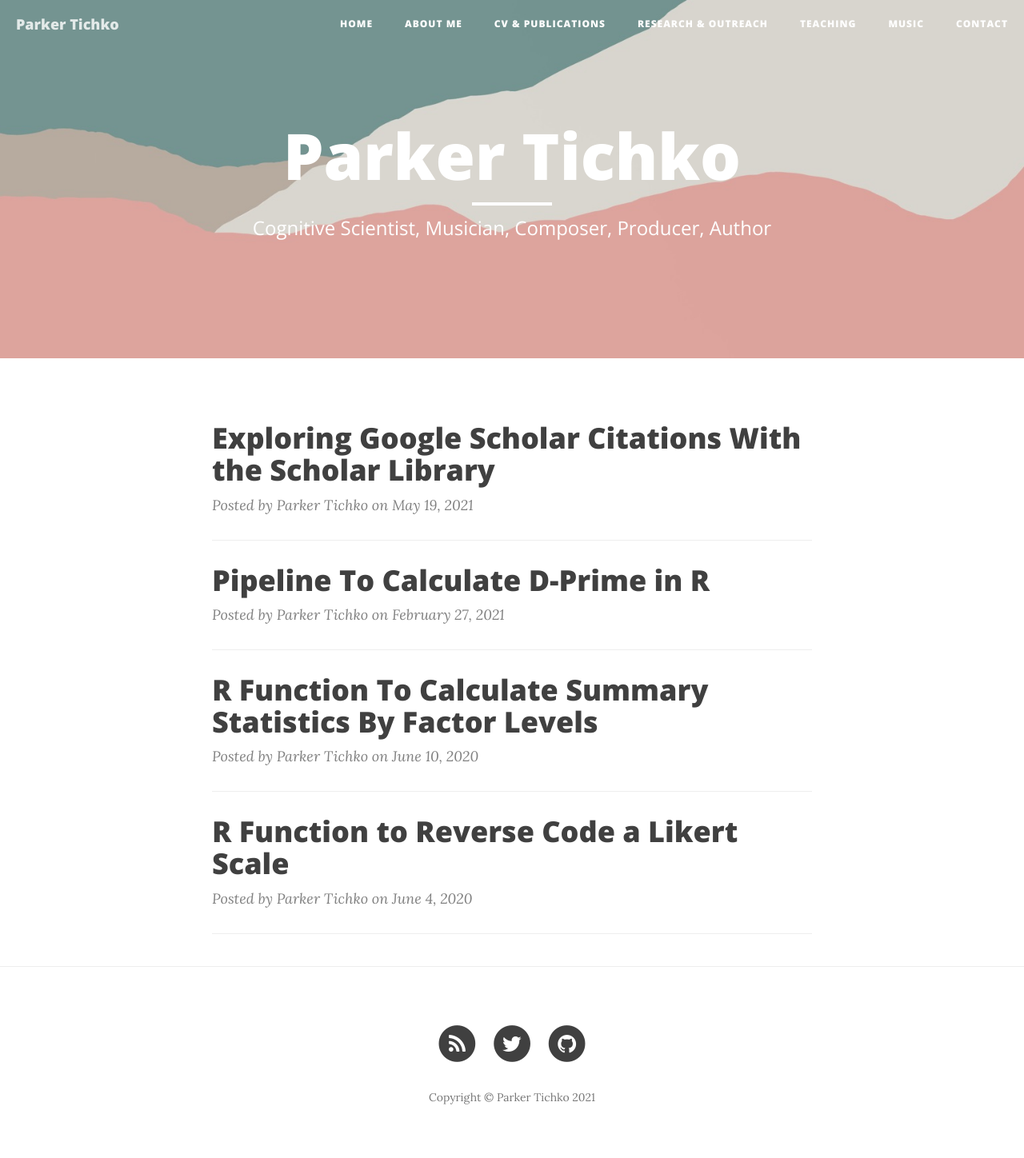
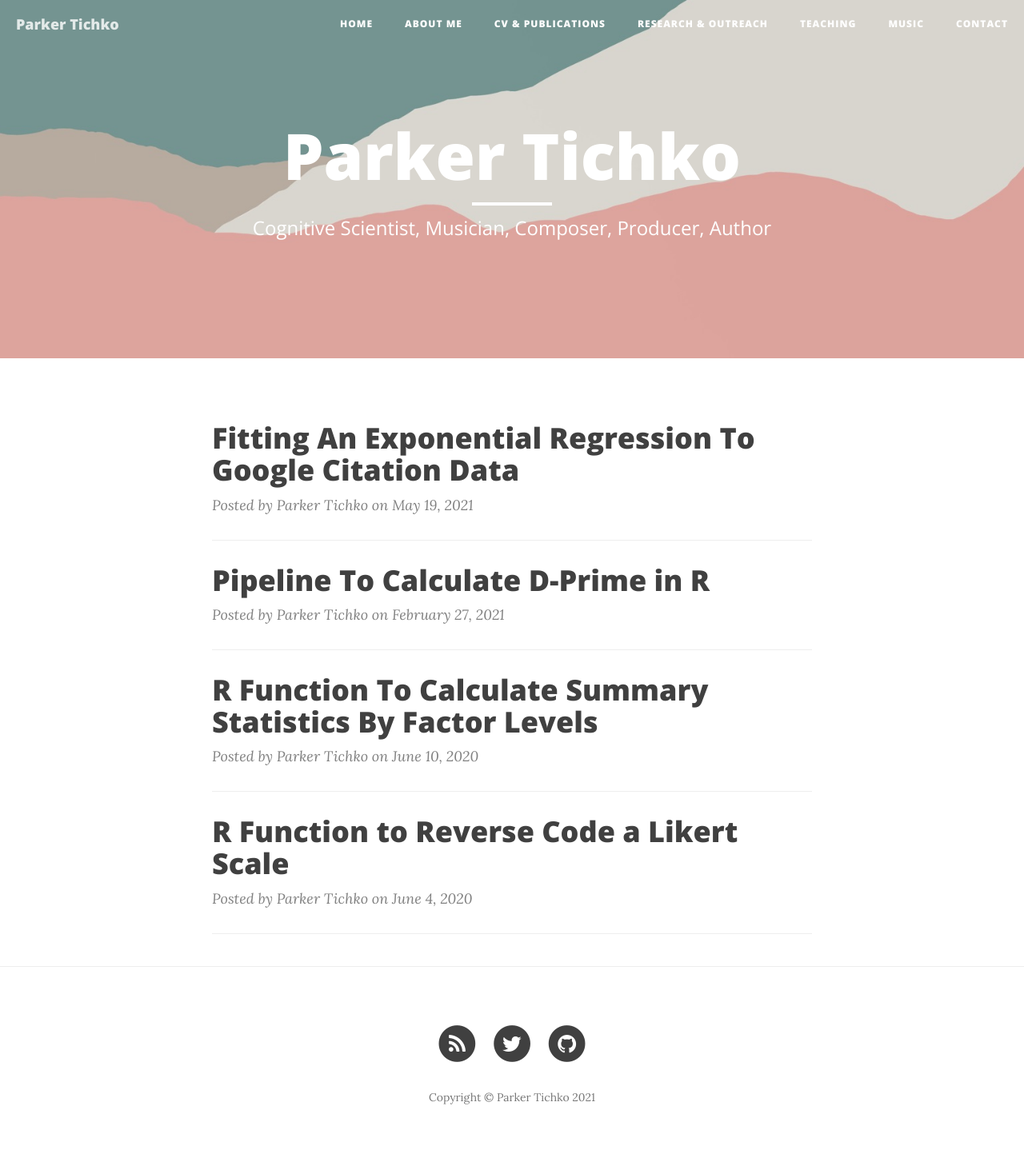
Before and after one commit to ptichko/ptichko.github.io, a Jekyll site: the page built from index.html, in a window 1280 px wide. Shown: the whole page at 80% size. Built offline with Jekyll 4.4.1, drawn with Linux system fonts in a browser that asks for light colours; nearby versions of some CDN libraries; the list of posts is cut into pages by our own code.

Commit message:
exponential regression post

```diff
--- a/_posts/2021-05-19-Exploring-Google-Scholar-Citations.md
+++ b/_posts/2021-05-19-Fitting-An-Exponential-Regression-To-Google-Citation-Data.md
@@ -1,6 +1,6 @@
 ---
 layout: post
-title:  "Exploring Google Scholar Citations With the Scholar Library"
+title:  "Fitting An Exponential Regression To Google Citation Data"
 ---
 
 # Exploring Google Scholar Data With The Scholar Libary
```
